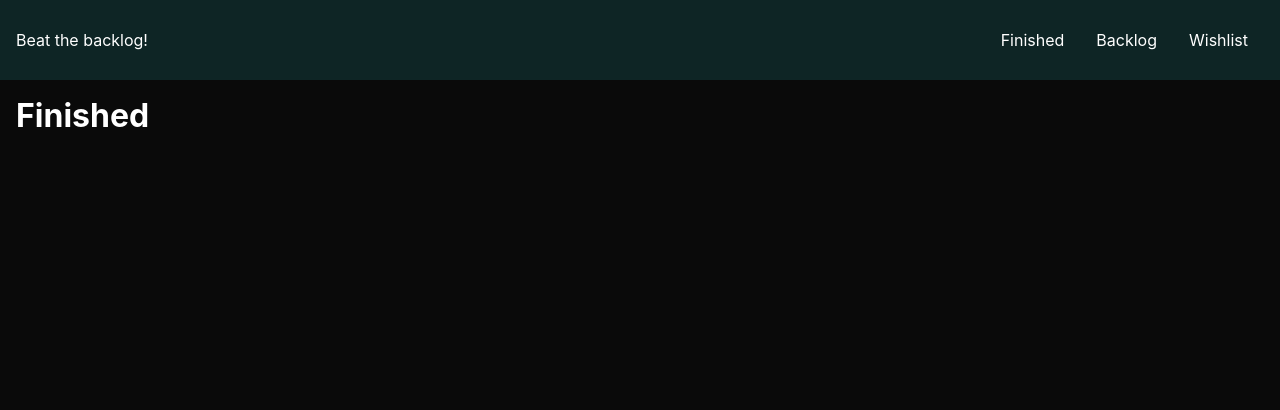
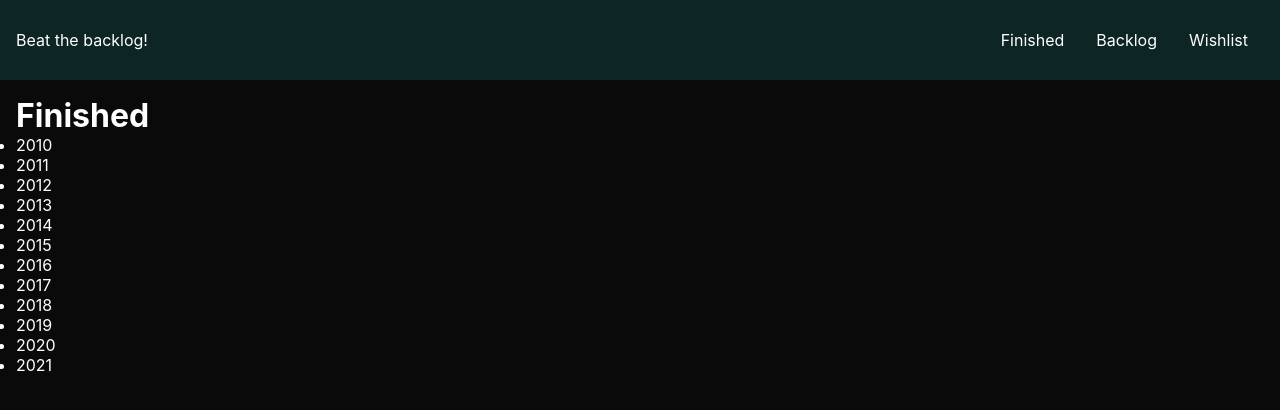
Before and after one commit to fredricagerling/vg-backlog-project, a Next.js app: page /finished in a window 1280 px wide. Shown: the top 410 px of the page. Built offline with nearby package versions, Linux system fonts and the light colour scheme.

Commit message:
Add dummy data to backlog

```diff
--- a/components/Dropdown.tsx
+++ b/components/Dropdown.tsx
@@ -1,7 +1,7 @@
 import React from "react";
 import styles from "../styles/Dropdown.module.css";
 import { MenuItems } from "./MenuItems";
-import Link from 'next/link';
+import Link from "next/link";
 
 const Dropdown: React.FC<{ onShow: boolean }> = (props) => {
   const dropdown = props.onShow
@@ -12,11 +12,11 @@ const Dropdown: React.FC<{ onShow: boolean }> = (props) => {
     <div className={dropdown}>
       <ul>
         {MenuItems.map((item, index) => {
-          return  <li key={index}>
-          <Link href={item.path}>
-            <a>{item.title}</a>
-          </Link>
-        </li>;
+          return (
+            <li key={index}>
+              <Link href={item.path}>{item.title}</Link>
+            </li>
+          );
         })}
       </ul>
     </div>
--- a/components/Layout.tsx
+++ b/components/Layout.tsx
@@ -11,7 +11,7 @@ const Layout: React.FC<Props> = (props) => {
   return (
     <>
       <Navbar />
-      <div className={styles.main}>{props.children}</div>
+      <main className={styles.main}>{props.children}</main>
     </>
   );
 };
--- a/components/Navbar.tsx
+++ b/components/Navbar.tsx
@@ -23,7 +23,7 @@ const Navbar = () => {
             return (
               <li key={index}>
                 <Link href={item.path}>
-                  <a>{item.title}</a>
+                  {item.title}
                 </Link>
               </li>
             );
--- a/pages/_app.tsx
+++ b/pages/_app.tsx
@@ -1,7 +1,20 @@
 import "../styles/globals.css";
 import type { AppProps } from "next/app";
+import Layout from "../components/Layout";
+import Head from "next/head";
 
 function MyApp({ Component, pageProps }: AppProps) {
-  return <Component {...pageProps} />;
+  return (
+    <>
+      <Head>
+        <title>Beat The Backlog!</title>
+        <meta name="description" content="Generated by create next app" />
+        <link rel="icon" href="/favicon.ico" />
+      </Head>
+      <Layout>
+        <Component {...pageProps} />
+      </Layout>
+    </>
+  );
 }
 export default MyApp;
--- a/pages/finished.tsx
+++ /dev/null
@@ -1,20 +0,0 @@
-import type { NextPage } from "next";
-import Head from "next/head";
-import Layout from "../components/Layout";
-
-const Finished: NextPage = () => {
-  return (
-    <>
-      <Head>
-        <title>Beat The Backlog!</title>
-        <meta name="description" content="Generated by create next app" />
-        <link rel="icon" href="/favicon.ico" />
-      </Head>
-      <Layout>
-          <h1>Finished</h1>
-      </Layout>
-    </>
-  );
-};
-
-export default Finished;
--- /dev/null
+++ b/pages/finished/index.tsx
@@ -0,0 +1,36 @@
+import type { NextPage } from "next";
+import Link from "next/link";
+
+const years = [
+  "2010",
+  "2011",
+  "2012",
+  "2013",
+  "2014",
+  "2015",
+  "2016",
+  "2017",
+  "2018",
+  "2019",
+  "2020",
+  "2021",
+];
+
+const Finished: NextPage = () => {
+  return (
+    <>
+      <h1>Finished</h1>
+      <ul>
+        {years.map((item, index) => {
+          return (
+            <li key={index}>
+              <Link href={`/finished/${item}`}>{item}</Link>
+            </li>
+          );
+        })}
+      </ul>
+    </>
+  );
+};
+
+export default Finished;
```
Also changed, not shown: pages/404.tsx (+3 -11 lines), pages/backlog.tsx (+33 -10 lines), pages/finished/[year].tsx (+3 -8 lines), pages/index.tsx (+1 -8 lines), pages/wishlist.tsx (+1 -8 lines), components/MenuItems.ts (renamed from components/MenuItems.tsx).
